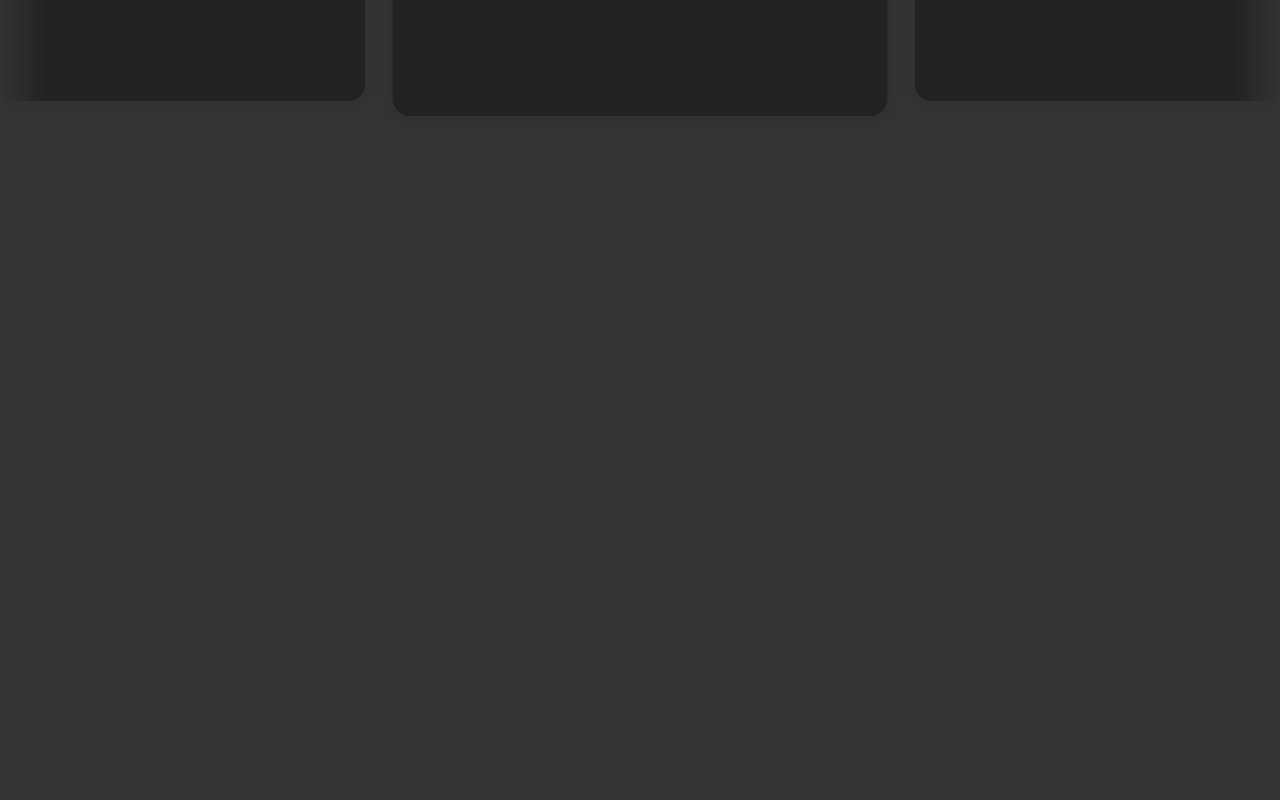
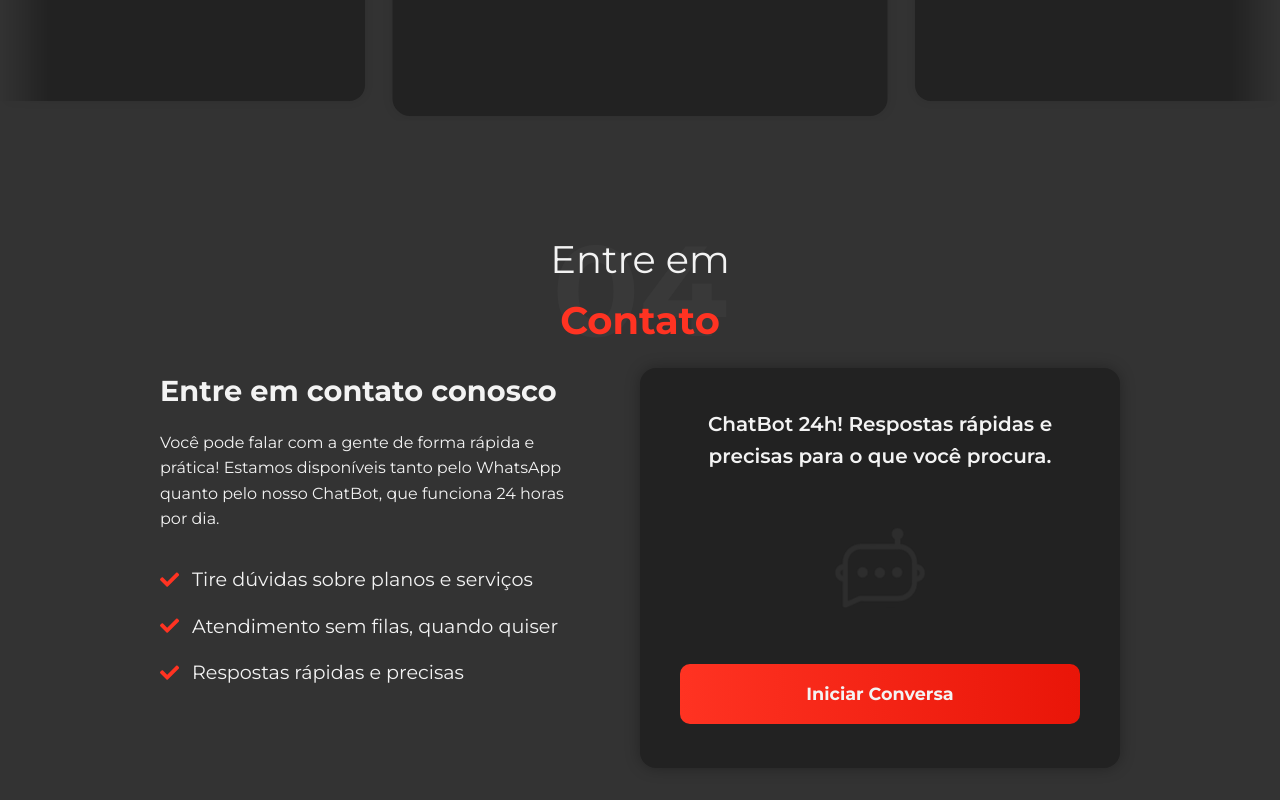
Before and after one commit to ArthurCarvalhoCosta/fusion-site, a React (Vite) app in the folder frontend/: page / in a window 1280 px wide. Shown: the part 2737-3537 px from the top of the page. Before the commit the page ends 2918 px from the top, so only its background shows below. Built offline with nearby package versions, Linux system fonts and the light colour scheme.

Commit message:
sessão de contato

```diff
--- a/frontend/package.json
+++ b/frontend/package.json
@@ -11,7 +11,8 @@
   },
   "dependencies": {
     "react": "^19.1.0",
-    "react-dom": "^19.1.0"
+    "react-dom": "^19.1.0",
+    "react-icons": "^5.5.0"
   },
   "devDependencies": {
     "@eslint/js": "^9.30.1",
--- /dev/null
+++ b/frontend/src/Home/Contact/Contact.css
@@ -0,0 +1,93 @@
+.contact-section {
+  color: var(--light-color);
+  padding: 2rem 10rem;
+  text-align: center;
+}
+
+.contact-content {
+  display: flex;
+  flex-direction: column;
+  gap: 3rem;
+  align-items: center;
+  justify-content: center;
+}
+
+@media (min-width: 992px) {
+  .contact-content {
+    flex-direction: row;
+    align-items: flex-start;
+    justify-content: space-between;
+  }
+}
+
+.contact-left {
+  max-width: 600px;
+  text-align: left;
+}
+
+.contact-left h3 {
+  font-size: 1.8rem;
+  margin-bottom: 1rem;
+}
+
+.contact-left p {
+  font-size: 1rem;
+  line-height: 1.6;
+  margin-bottom: 2rem;
+}
+
+.benefits-list {
+  list-style: none;
+  padding: 0;
+}
+
+.benefits-list li {
+  font-size: 1.2rem;
+  margin-bottom: 1rem;
+  display: flex;
+  align-items: center;
+}
+
+.check-icon {
+  color: var(--primary-color);
+  margin-right: 0.8rem;
+}
+
+.contact-right {
+  background-color: var(--dark-color);
+  padding: 2.5rem;
+  border-radius: 16px;
+  height: 400px;
+  max-width: 500px;
+  text-align: center;
+  box-shadow: 0 0 15px rgba(0, 0, 0, 0.3);
+}
+
+.contact-right h4 {
+  font-size: 1.25rem;
+  font-weight: 600;
+  margin-bottom: 3.5rem;
+}
+
+.bot-icon {
+  width: 90px;
+  height: 80px;
+  margin: 0 auto 3.5rem;
+  opacity: 0.7;
+}
+
+.contact-button {
+  height: 60px; width: 400px;
+  background: linear-gradient(to right, var(--primary-color), var(--secondary-color));
+  border: none;
+  color: var(--light-color);
+  font-size: 1.1rem;
+  font-weight: bold;
+  border-radius: 10px;
+  cursor: pointer;
+  transition: background 0.3s;
+}
+
+.contact-button:hover {
+  background: linear-gradient(to right, var(--primary-color), var(--secondary-color));
+}
--- /dev/null
+++ b/frontend/src/Home/Contact/Contact.jsx
@@ -0,0 +1,36 @@
+import React from "react";
+import "./Contact.css";
+import { FaCheck } from "react-icons/fa";
+import botImg from "../../assets/img/botImg.png";
+
+export const Contact = () => {
+  return (
+    <section className="contact-section" id="Contact">
+      <div className="section-title">
+        <span className="background-number">04</span>
+        <h2>
+          Entre em <br />
+          <span className="highlight">Contato</span>
+        </h2>
+      </div>
+      <div className="contact-content">
+        <div className="contact-left">
+          <h3>Entre em contato conosco</h3>
+          <p>
+            Você pode falar com a gente de forma rápida e prática! Estamos disponíveis tanto pelo WhatsApp quanto pelo nosso ChatBot, que funciona 24 horas por dia.
+          </p>
+          <ul className="benefits-list">
+            <li><FaCheck className="check-icon" /> Tire dúvidas sobre planos e serviços</li>
+            <li><FaCheck className="check-icon" /> Atendimento sem filas, quando quiser</li>
+            <li><FaCheck className="check-icon" /> Respostas rápidas e precisas</li>
+          </ul>
+        </div>
+        <div className="contact-right">
+          <h4>ChatBot 24h! Respostas rápidas e precisas para o que você procura.</h4>
+          <img src={botImg} alt="Chat Bot Icon" className="bot-icon" />
+          <button className="contact-button">Iniciar Conversa</button>
+        </div>
+      </div>
+    </section>
+  );
+};
--- a/frontend/src/Home/Home.jsx
+++ b/frontend/src/Home/Home.jsx
@@ -4,6 +4,7 @@ import { AboutFusion } from './AboutFusion/AboutFusion.jsx'
 import { Differentials } from './Differentials/Differentials.jsx'
 import { HowItWorks } from './HowItWorks/HowItWorks.jsx'
 import { Testimonials } from './Testimonials/Testimonials.jsx'
+import { Contact } from './Contact/Contact.jsx'
 
 export const Home = () => {
   return (
@@ -14,6 +15,7 @@ export const Home = () => {
       <Differentials />
       <HowItWorks />
       <Testimonials />
+      <Contact />
     </>
   )
 }
--- a/frontend/src/Home/Testimonials/Testimonials.css
+++ b/frontend/src/Home/Testimonials/Testimonials.css
@@ -21,15 +21,15 @@
   -webkit-mask-image: linear-gradient(
     to right,
     transparent 0px,
-    black 50px,
-    black calc(100% - 50px),
+    var(--background-color) 50px,
+    var(--background-color) calc(100% - 50px),
     transparent 100%
   );
   mask-image: linear-gradient(
     to right,
     transparent 0px,
-    black 50px,
-    black calc(100% - 50px),
+    var(--background-color) 50px,
+    var(--background-color) calc(100% - 50px),
     transparent 100%
   );
 }
--- a/frontend/src/Home/Testimonials/Testimonials.jsx
+++ b/frontend/src/Home/Testimonials/Testimonials.jsx
@@ -4,31 +4,31 @@ import quoteImg from "../../assets/img/quote.png";
 
 const testimonials = [
   {
-    name: "Nome",
+    name: "Nome A",
     age: "Idade",
     text:
       "Lorem ipsum dolor sit amet, consectetur adipiscing elit, sed do eiusmod tempor incididunt ut labore et dolore magna aliqua.",
   },
   {
-    name: "Nome",
+    name: "Nome B",
     age: "Idade",
     text:
       "Lorem ipsum dolor sit amet, consectetur adipiscing elit, sed do eiusmod tempor incididunt ut labore et dolore magna aliqua.",
   },
   {
-    name: "Nome",
+    name: "Nome C",
     age: "Idade",
     text:
       "Lorem ipsum dolor sit amet, consectetur adipiscing elit, sed do eiusmod tempor incididunt ut labore et dolore magna aliqua.",
   },
   {
-    name: "Nome",
+    name: "Nome D",
     age: "Idade",
     text:
       "Lorem ipsum dolor sit amet, consectetur adipiscing elit, sed do eiusmod tempor incididunt ut labore et dolore magna aliqua.",
   },
   {
-    name: "Nome",
+    name: "Nome E",
     age: "Idade",
     text:
       "Lorem ipsum dolor sit amet, consectetur adipiscing elit, sed do eiusmod tempor incididunt ut labore et dolore magna aliqua.",
```
Also changed, not shown: frontend/src/assets/img/botImg.png (added), 1 other file (tests, documents, lock files or other folders).
